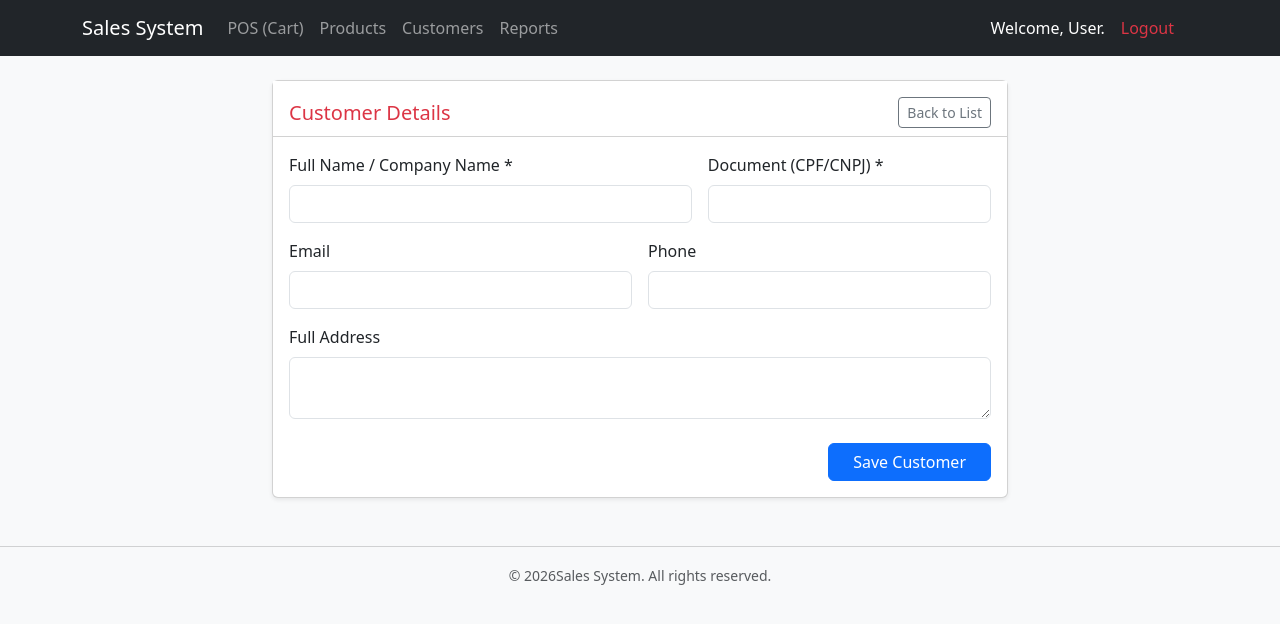
After one commit to fabricio-araujo94/sistema_de_vendas, a PHP site: page /customers/create in a window 1280 px wide. The commit adds this page. Shown: the top 624 px of the page. Run offline with PHP 8.4, Linux system fonts and the light colour scheme; the visitor is signed in with stand-in values (Sample User, id 1).

Commit message:
feat: add customer management routes and templates for creating and listing customers

```diff
--- a/public/index.php
+++ b/public/index.php
@@ -27,6 +27,10 @@ $router->post('/pos/add', 'PointOfSaleController@addToCart');
 $router->post('/pos/clear', 'PointOfSaleController@clearCart');
 $router->post('/pos/checkout', 'PointOfSaleController@checkout');
 
+$router->get('/customers', 'CustomerController@index');
+$router->get('/customers/create', 'CustomerController@create');
+$router->post('/customers/store', 'CustomerController@store');
+
 $requestUri = $_SERVER["REQUEST_URI"];
 $requestMethod = $_SERVER["REQUEST_METHOD"];
 
--- /dev/null
+++ b/templates/customers/create.php
@@ -0,0 +1,47 @@
+<div class="row justify-content-center mt-4">
+    <div class="col-md-8">
+        <div class="card shadow-sm">
+            <div class="card-header bg-white pt-3 pb-2 d-flex justify-content-between align-items-center">
+                <h5 class="card-title mb-0">Customer Details</h5>
+                <a href="/customers" class="btn btn-sm btn-outline-secondary">Back to List</a>
+            </div>
+            <div class="card-body">
+
+                <form action="/customers/store" method="POST">
+
+                    <div class="row g-3 mb-3">
+                        <div class="col-md-7">
+                            <label for="name" class="form-label">Full Name / Company Name *</label>
+                            <input type="text" class="form-control" id="name" name="name" required autocomplete="off">
+                        </div>
+                        <div class="col-md-5">
+                            <label for="document" class="form-label">Document (CPF/CNPJ) *</label>
+                            <input type="text" class="form-control" id="document" name="document" required>
+                        </div>
+                    </div>
+
+                    <div class="row g-3 mb-3">
+                        <div class="col-md-6">
+                            <label for="email" class="form-label">Email</label>
+                            <input type="email" class="form-control" id="email" name="email">
+                        </div>
+                        <div class="col-md-6">
+                            <label for="phone" class="form-label">Phone</label>
+                            <input type="text" class="form-control" id="phone" name="phone">
+                        </div>
+                    </div>
+
+                    <div class="mb-4">
+                        <label for="address" class="form-label">Full Address</label>
+                        <textarea class="form-control" id="address" name="address" rows="2"></textarea>
+                    </div>
+
+                    <div class="d-flex justify-content-end">
+                        <button type="submit" class="btn btn-primary px-4">Save Customer</button>
+                    </div>
+                </form>
+
+            </div>
+        </div>
+    </div>
+</div>
```
Also changed, not shown: templates/customers/index.php (added, +41 -0 lines).
